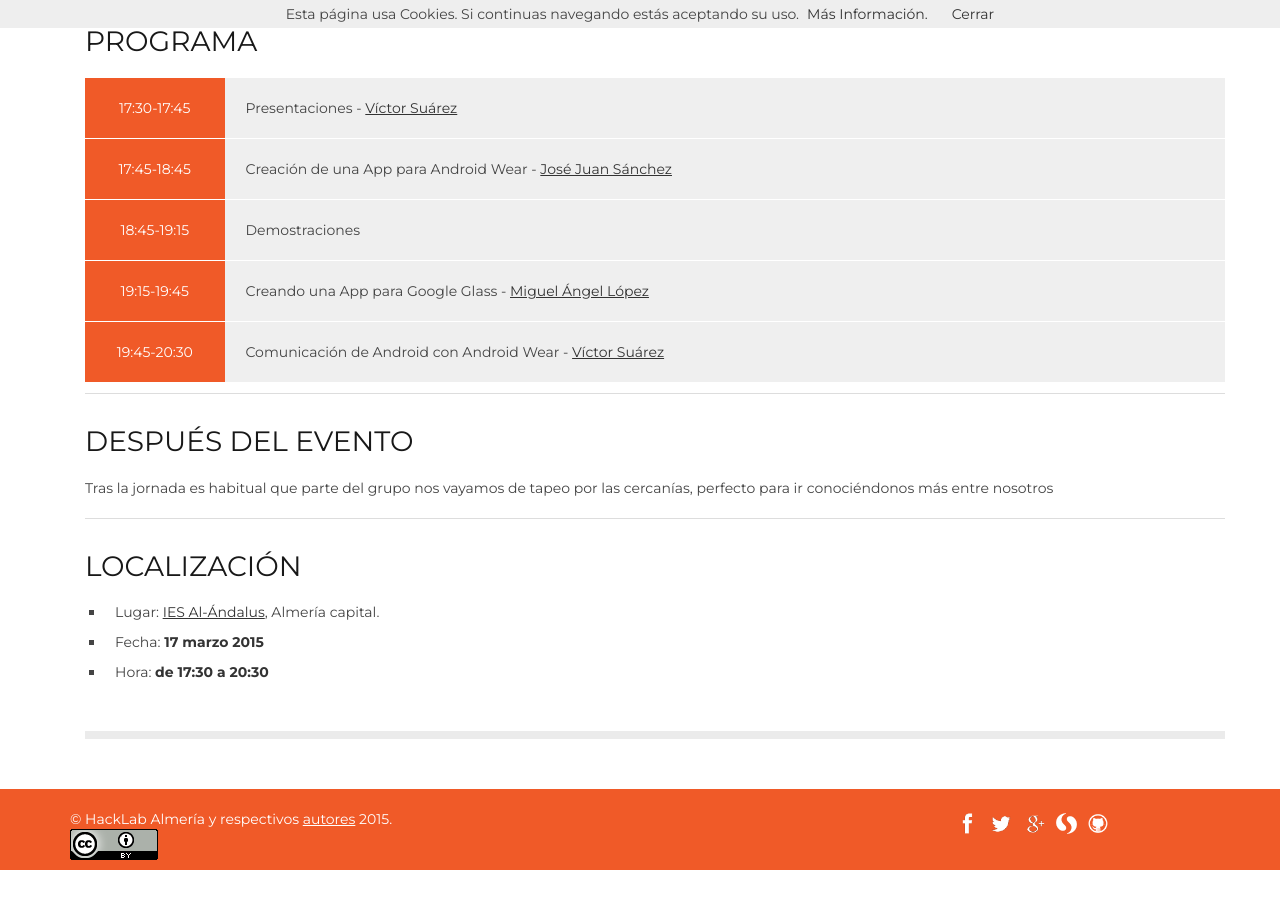
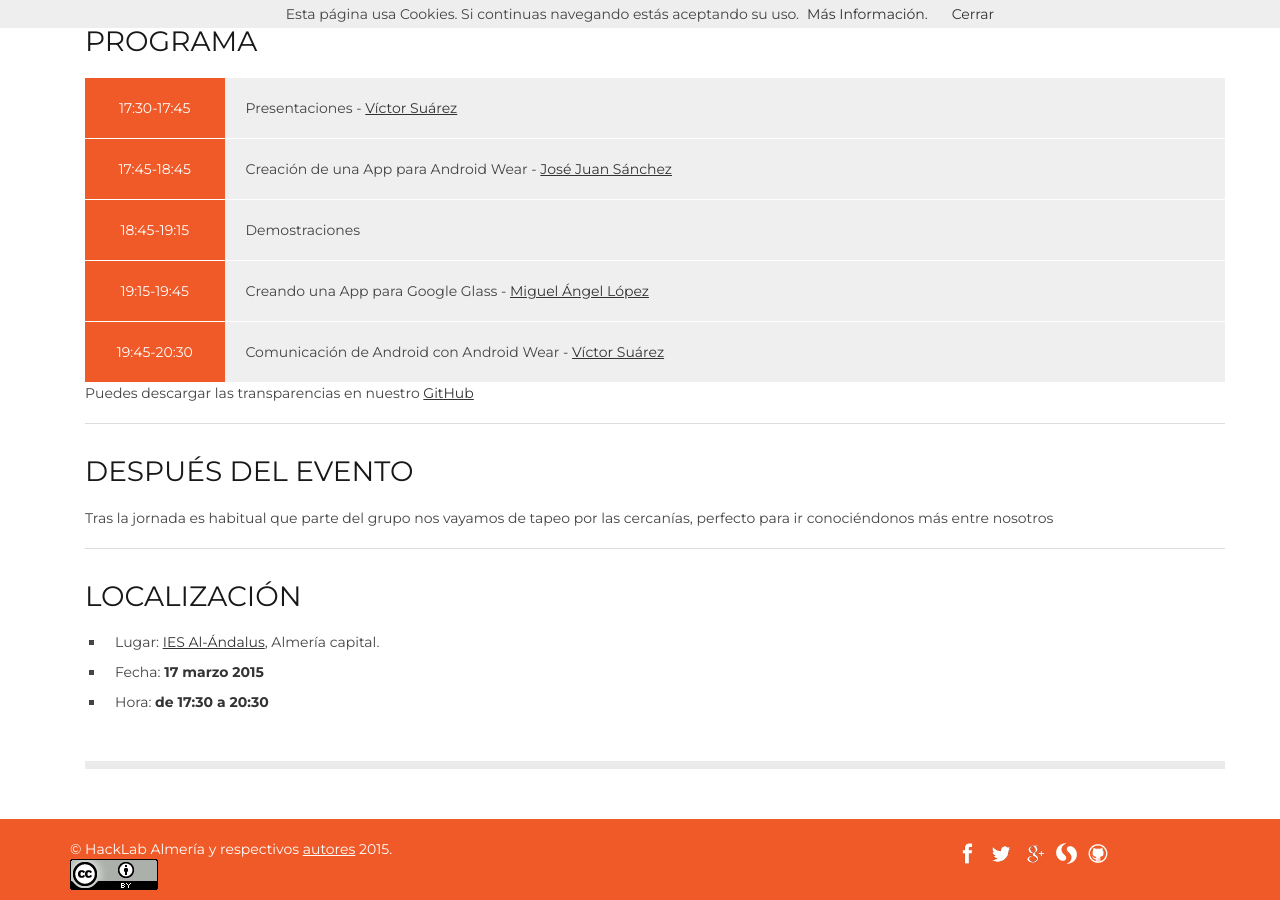
Before and after one commit to HackLab-Almeria/hacklab-almeria.github.io, a Jekyll site: the page built from _posts/2015-03-17-taller-de-programacion-de-android-wear.md, in a window 1280 px wide and 900 px high, scrolled down 1006 px. Built offline with Jekyll 4.4.1, drawn with Linux system fonts in a browser that asks for light colours; a script that is not in the unit is left out; comment, search, counter and statistics services are not loaded; before the commit the page ends 1876 px from its top, so only the background shows below that.

Commit message:
Añadidas las transparencias

```diff
--- a/_posts/2015-03-17-taller-de-programacion-de-android-wear.md
+++ b/_posts/2015-03-17-taller-de-programacion-de-android-wear.md
@@ -31,7 +31,10 @@
 | 19:15-19:45   | Creando una App para Google Glass -  [Miguel Ángel López][4] |
 | 19:45-20:30   | Comunicación de Android con Android Wear - [Víctor Suárez][2] |
 
+Puedes descargar las transparencias en nuestro [GitHub][5]
+
 ---
+
 
 ### DESPUÉS DEL EVENTO
 
```
Also changed, not shown: other parts of _posts/2015-03-17-taller-de-programacion-de-android-wear.md (+1 -0 lines).
